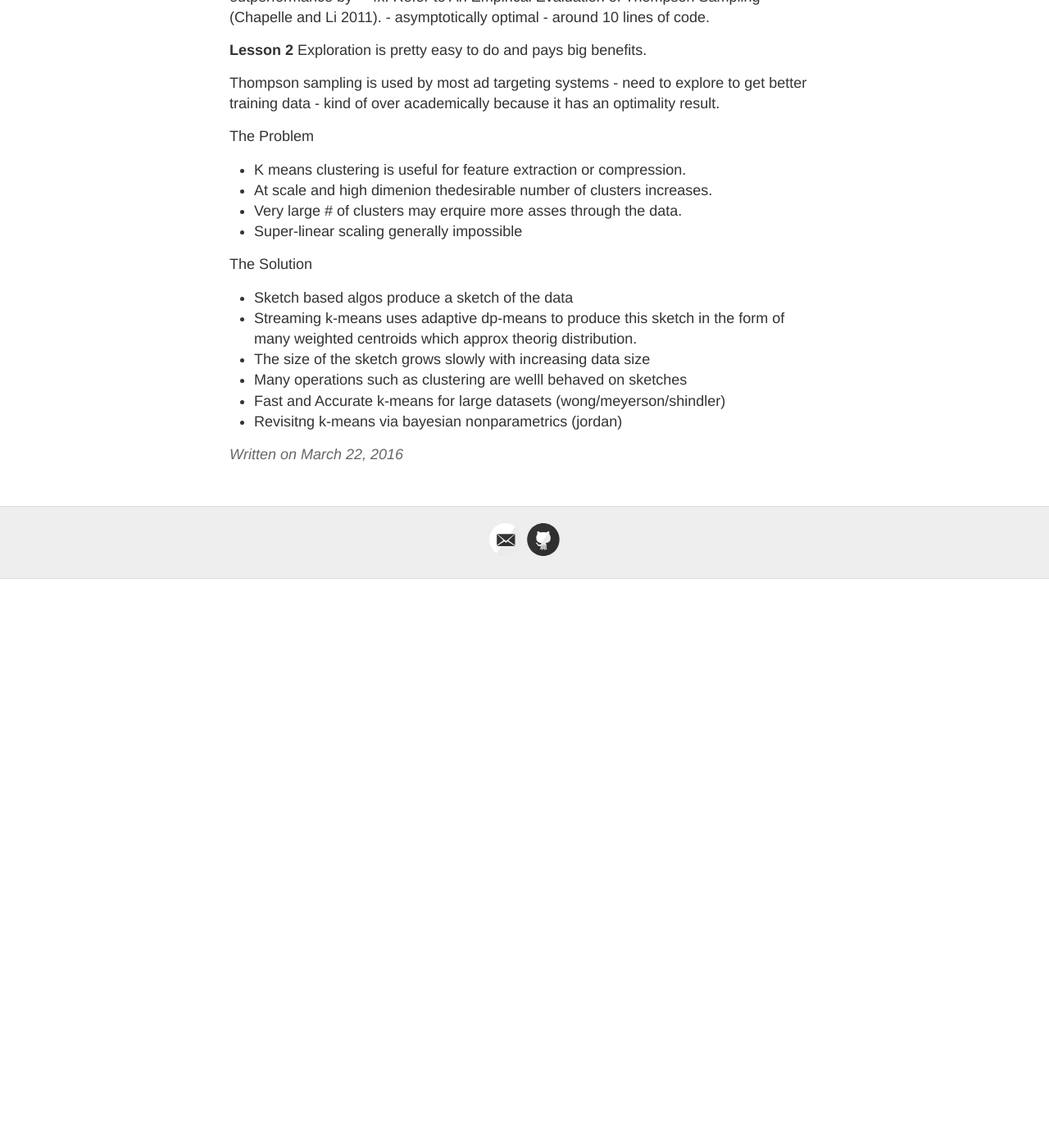
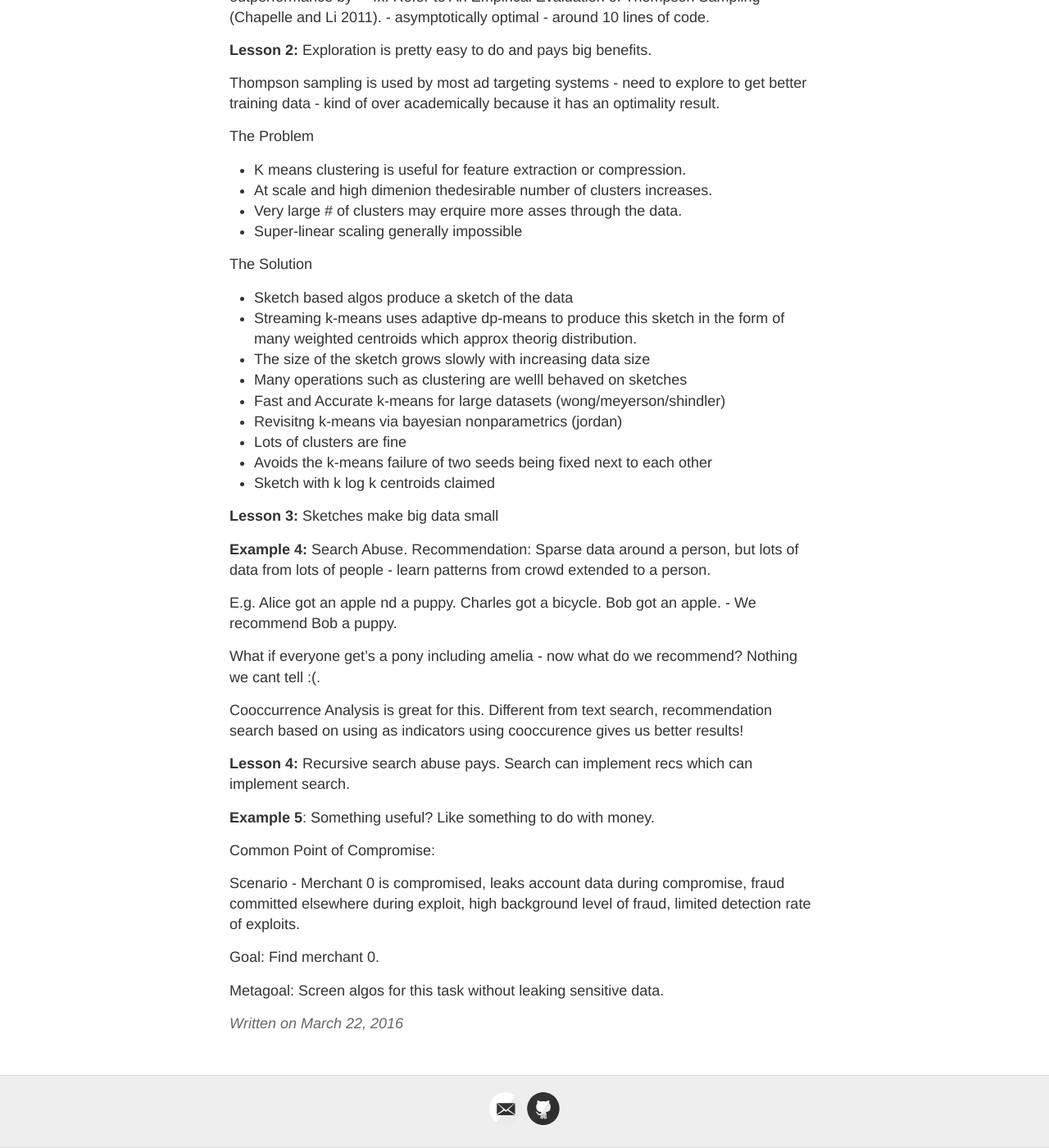
Before and after one commit to RONNCC/ronncc.github, a Jekyll site: the page built from _posts/2016-3-22-mapr-talk-march-22-2016.md, in a window 1280 px wide and 1400 px high, scrolled down 1028 px. Shown: the whole window at 82% size. Built offline with Jekyll 4.4.1, drawn with Linux system fonts in a browser that asks for light colours; comment, search, counter and statistics services are not loaded; before the commit the page ends 1734 px from its top, so only the background shows below that.

Commit message:
update from Jekyller

```diff
--- a/_posts/2016-3-22-mapr-talk-march-22-2016.md
+++ b/_posts/2016-3-22-mapr-talk-march-22-2016.md
@@ -47,7 +47,7 @@ Thompson Sampling: Select each shell according to probability that it is the bes
 COnverges faster than epsilon-greedy. (with Gamma-Normal prior). His graph showed outperformance by ~ 4x.  Refer to An Empirical Evaluation of Thompson Sampling (Chapelle and Li 2011). - asymptotically optimal - around 10 lines of code.
 
 
-**Lesson 2** Exploration is pretty easy to do and pays big benefits.
+**Lesson 2:** Exploration is pretty easy to do and pays big benefits.
 
 Thompson sampling is used by most ad targeting systems - need to explore to get better training data - kind of over academically because it has an optimality result.
 
@@ -66,3 +66,29 @@ The Solution
 - Many operations such as clustering are welll behaved on sketches
 - Fast and Accurate k-means for large datasets (wong/meyerson/shindler)
 - Revisitng k-means via bayesian nonparametrics (jordan)
+- Lots of clusters are fine
+- Avoids the k-means failure of two seeds being fixed next to each other
+- Sketch with k log k centroids claimed
+
+**Lesson 3:** Sketches make big data small
+
+**Example 4:** Search Abuse.
+Recommendation: Sparse data around a person, but lots of data from lots of people - learn patterns from crowd extended to a person.
+
+E.g. Alice got an apple nd a puppy. Charles got a bicycle. Bob got an apple.  - We recommend Bob a puppy.
+
+What if everyone get's a pony including amelia - now what do we recommend? Nothing we cant tell :(.
+
+Cooccurrence Analysis  is great for this.  Different from text search, recommendation search based on using as indicators using cooccurence gives us better results!
+
+**Lesson 4:** Recursive search abuse pays. Search can implement recs which can implement search.
+
+**Example 5**: Something useful? Like something to do with money.
+
+Common Point of Compromise:
+
+Scenario - Merchant 0 is compromised, leaks account data during compromise, fraud committed elsewhere during exploit, high background level of fraud, limited detection rate of exploits.
+
+Goal: Find merchant 0.
+
+Metagoal: Screen algos for this task without leaking sensitive data.
```
Also changed, not shown: other parts of _posts/2016-3-22-mapr-talk-march-22-2016.md (+1 -1 lines).
